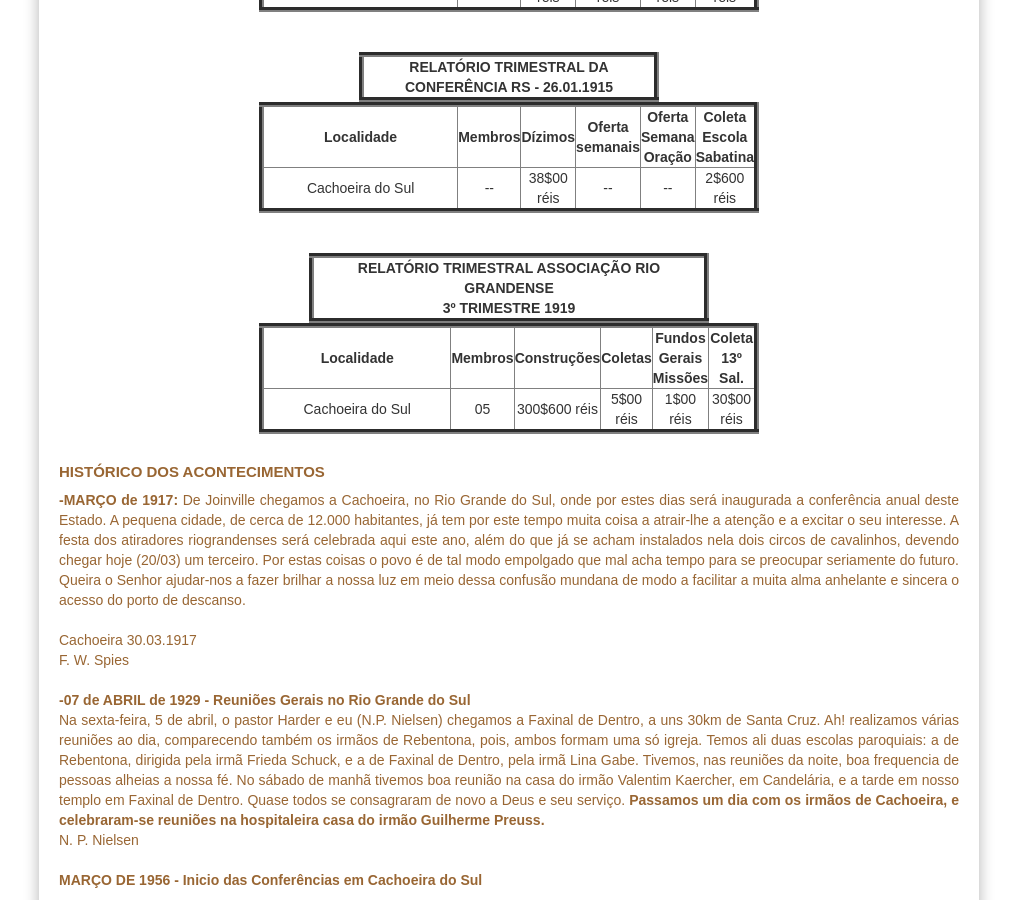
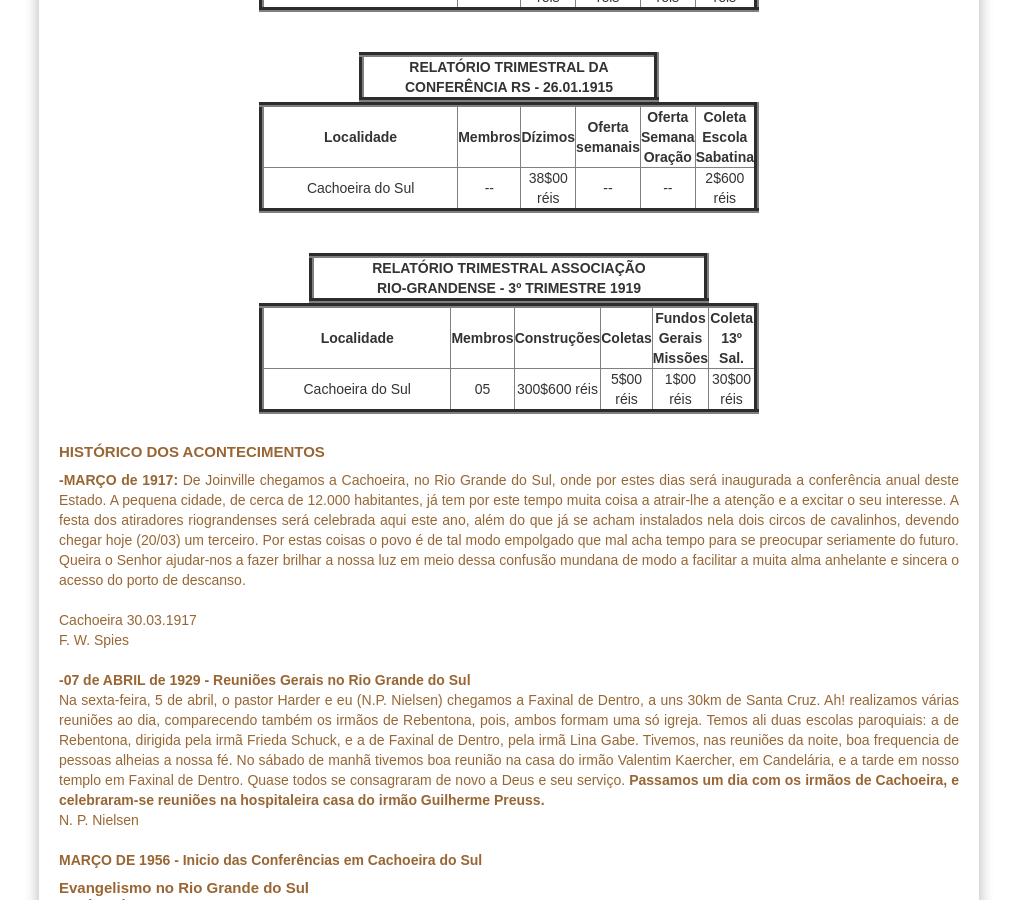
Before and after one commit to claudiovargas1955/claudiovargas1955.github.io, a Jekyll site: the page built from _pages/história-da-iasd-cachoeira.html, in a window 1280 px wide and 900 px high, scrolled down 1133 px. Shown: the whole window, without its empty margins (131-1148 px from the left). Built offline with Jekyll 4.4.1, drawn with Linux system fonts in a browser that asks for light colours; some web fonts are replaced.

Commit message:
Update história-da-iasd-cachoeira.html

```diff
--- a/_pages/história-da-iasd-cachoeira.html
+++ b/_pages/história-da-iasd-cachoeira.html
@@ -173,7 +173,7 @@ tr:hover{
 
    <table border="5px" color="#ffffff" width="400px" cellspacing="10px" cellpadding="10px" height="40px">
            <tr><br>
-            <td align="center"><b>RELATÓRIO TRIMESTRAL ASSOCIAÇÃO RIO GRANDENSE <br>3º TRIMESTRE 1919</b></td>
+            <td align="center"><b>RELATÓRIO TRIMESTRAL ASSOCIAÇÃO <br>RIO-GRANDENSE - 3º TRIMESTRE 1919</b></td>
          </tr>
 
    <table border="5px" color="#ffffff" width="500px"  cellspacing="10px" cellpadding="10px">
```
